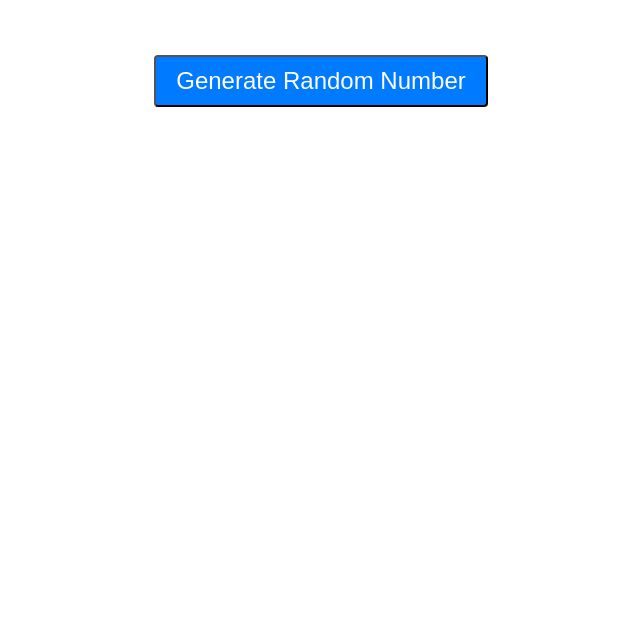
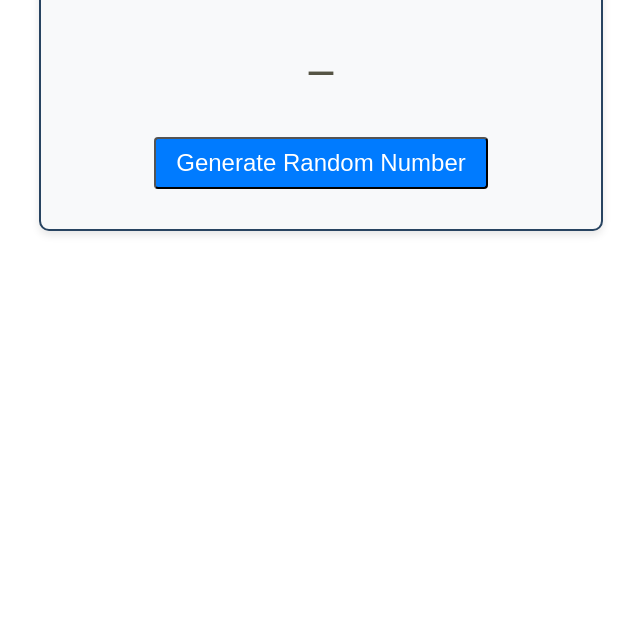
Before and after one commit to yawhatev/mini_js_proj, a plain HTML site: page random_num_gen/index.html in a window 1280 px wide. Shown: the part 164-800 px from the top of the page, without its empty margins (319-959 px from the left). Drawn offline with Linux system fonts and the light colour scheme.

Commit message:
changed the style

```diff
--- a/random_num_gen/style.css
+++ b/random_num_gen/style.css
@@ -1,5 +1,12 @@
 .container{
     text-align: center;
+    border: 2px solid #284461;
+    border-radius: 10px;
+    padding: 30px;
+    margin: 50px auto;
+    max-width: 500px;
+    background-color: #f8f9fa;
+    box-shadow: 0 4px 8px rgba(0, 0, 0, 0.1);
 }
 #title {
     font-size: 2rem;
```
